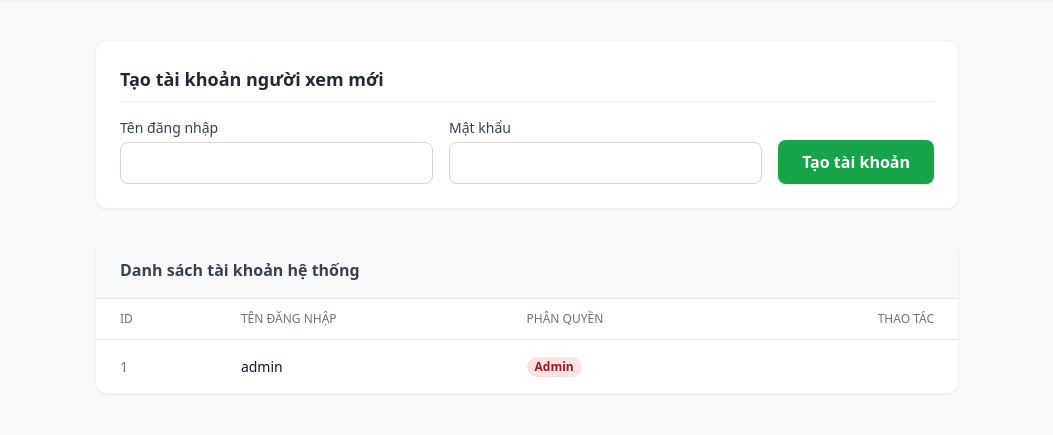
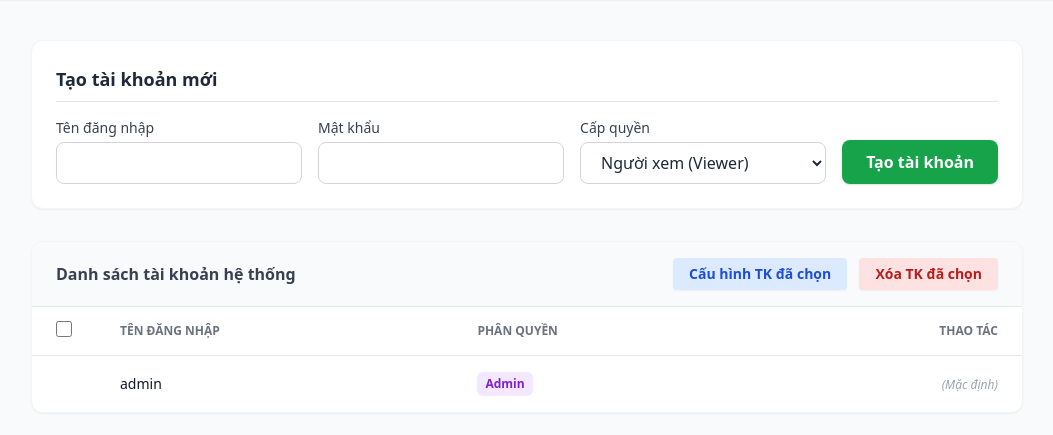
Before and after one commit to DoanVan-arch/Bactien_web, a Flask app: page /manage_users in a window 1280 px wide. Shown: the part 65-500 px from the top of the page, without its empty margins (113-1166 px from the left). Run offline with Flask 3, Linux system fonts and the light colour scheme; a user stored in the database is signed in; data comes from the database, SQL or seed files in the repository; some libraries are stand-ins or nearby versions.

Commit message:
modified:   app.py 	new file:   templates/bulk_edit.html 	modified:   templates/edit_user.html 	modified:   templates/manage_users.html

```diff
--- a/app.py
+++ b/app.py
@@ -39,14 +39,13 @@ def init_cache():
             filepath = os.path.join(app.config['UPLOAD_FOLDER'], filename)
             load_file_to_cache(filename, filepath)
 
-# --- MODEL CƠ SỞ DỮ LIỆU ---
 class User(UserMixin, db.Model):
     id = db.Column(db.Integer, primary_key=True)
     username = db.Column(db.String(150), unique=True, nullable=False)
     password = db.Column(db.String(150), nullable=False)
     role = db.Column(db.String(20), default='viewer')
     is_active = db.Column(db.Boolean, default=True)
-    allowed_ips = db.Column(db.String(255), nullable=True) # Lưu dải IP cấu hình
+    allowed_ips = db.Column(db.String(255), nullable=True)
     column_permissions = db.Column(db.Text, nullable=True)
 
 @login_manager.user_loader
@@ -71,41 +70,34 @@ def create_admin():
         db.session.commit()
 
 def get_client_ip():
-    """Hàm lấy địa chỉ IP thực tế của máy trạm (Hỗ trợ cả môi trường Proxy mạng)"""
     client_ip = request.headers.get('X-Forwarded-For', request.remote_addr)
     if client_ip:
         client_ip = client_ip.split(',')[0].strip()
     return client_ip
 
-# --- LOGIC ĐĂNG NHẬP KIỂM TRA IP CHẶT CHẼ ---
 @app.route('/login', methods=['GET', 'POST'])
 def login():
     client_ip = get_client_ip()
-
     if request.method == 'POST':
         username = request.form.get('username')
         password = request.form.get('password')
         user = User.query.filter_by(username=username).first()
 
         if user and check_password_hash(user.password, password):
-            # 1. Kiểm tra tài khoản khóa
             if not user.is_active:
-                flash('Tài khoản của bạn hiện đang bị khóa.')
+                flash('Tài khoản của đồng chí hiện đang bị khóa.')
                 return render_template('login.html', client_ip=client_ip)
 
-            # 2. Kiểm tra dải IP mạng kiểm soát (Không áp chặn IP với tài khoản admin gốc để tránh tự khóa)
             if user.allowed_ips and user.role != 'admin':
                 allowed_ranges = [ip.strip() for ip in user.allowed_ips.split(',') if ip.strip()]
-                # Kiểm tra IP máy trạm có bắt đầu bằng dải mạng nào trong whitelist không
                 if allowed_ranges and not any(client_ip.startswith(r) for r in allowed_ranges):
-                    flash(f'⚠️ TRUY CẬP BỊ TỪ CHỐI: IP máy trạm ({client_ip}) chưa được cấp phép đăng nhập tài khoản này. Vui lòng sao chép IP phía dưới gửi cho Admin để phê duyệt dải mạng ngoài.')
+                    flash(f'⚠️ TRUY CẬP BỊ TỪ CHỐI: IP máy trạm ({client_ip}) chưa được cấp phép. Vui lòng liên hệ Admin.')
                     return render_template('login.html', client_ip=client_ip)
 
             login_user(user)
             return redirect(url_for('search'))
 
         flash('Sai tên đăng nhập hoặc mật khẩu.')
-
     return render_template('login.html', client_ip=client_ip)
 
 @app.route('/logout')
@@ -121,11 +113,12 @@ def manage_users():
     if request.method == 'POST':
         username = request.form.get('username')
         password = request.form.get('password')
+        role = request.form.get('role', 'viewer')
         if User.query.filter_by(username=username).first():
             flash('Tên đăng nhập đã tồn tại.')
         else:
             hashed_password = generate_password_hash(password, method='pbkdf2:sha256')
-            new_user = User(username=username, password=hashed_password, role='viewer')
+            new_user = User(username=username, password=hashed_password, role=role)
             db.session.add(new_user)
             db.session.commit()
             flash('Tạo tài khoản thành công!')
@@ -138,7 +131,9 @@ def manage_users():
 @admin_required
 def edit_user(user_id):
     user = User.query.get_or_404(user_id)
-    if user.role == 'admin': return redirect(url_for('manage_users'))
+    if user.username == 'admin':
+        flash('Không thể thay đổi cấu hình của tài khoản Admin gốc.')
+        return redirect(url_for('manage_users'))
     if request.method == 'POST':
         user.is_active = 'is_active' in request.form
         user.allowed_ips = request.form.get('allowed_ips')
@@ -165,9 +160,90 @@ def edit_user(user_id):
 @admin_required
 def delete_user(user_id):
     user = User.query.get_or_404(user_id)
-    if user.role != 'admin':
+    if user.username == 'admin':
+        flash('Không thể xóa tài khoản Admin gốc (root).')
+    elif user.id == current_user.id:
+        flash('Đồng chí không thể tự xóa chính tài khoản của mình.')
+    else:
         db.session.delete(user)
         db.session.commit()
+        flash('Đã xóa tài khoản thành công.')
+    return redirect(url_for('manage_users'))
+
+# =========================================================
+# ROUTE MỚI: XỬ LÝ THAO TÁC HÀNG LOẠT (BULK ACTIONS)
+# =========================================================
+@app.route('/bulk_action', methods=['POST'])
+@login_required
+@admin_required
+def bulk_action():
+    user_ids = request.form.getlist('user_ids')
+    action = request.form.get('action')
+
+    if not user_ids:
+        flash('Vui lòng chọn ít nhất một tài khoản để thao tác.')
+        return redirect(url_for('manage_users'))
+
+    users_to_process = User.query.filter(User.id.in_(user_ids)).all()
+
+    # THAO TÁC 1: XÓA HÀNG LOẠT
+    if action == 'delete':
+        deleted_count = 0
+        for u in users_to_process:
+            if u.username == 'admin' or u.id == current_user.id:
+                continue # Bỏ qua Admin gốc và bản thân
+            db.session.delete(u)
+            deleted_count += 1
+        db.session.commit()
+        flash(f'Đã xóa {deleted_count} tài khoản thành công.')
+        return redirect(url_for('manage_users'))
+
+    # THAO TÁC 2: CHUYỂN HƯỚNG SANG TRANG CẤU HÌNH HÀNG LOẠT
+    elif action == 'edit':
+        # Loại bỏ admin gốc khỏi danh sách cấu hình hàng loạt
+        users_to_edit = [u for u in users_to_process if u.username != 'admin']
+        if not users_to_edit:
+            flash('Các tài khoản được chọn không hợp lệ để cấu hình.')
+            return redirect(url_for('manage_users'))
+
+        file_metadata = {}
+        for fname, f_data in DATA_CACHE.items():
+            file_metadata[fname] = {}
+            for sname, df in f_data.items(): file_metadata[fname][sname] = df.columns.tolist()
+
+        return render_template('bulk_edit.html', users=users_to_edit, file_metadata=file_metadata)
+
+    return redirect(url_for('manage_users'))
+
+@app.route('/save_bulk_edit', methods=['POST'])
+@login_required
+@admin_required
+def save_bulk_edit():
+    user_ids = request.form.getlist('user_ids')
+    if not user_ids:
+        return redirect(url_for('manage_users'))
+
+    users = User.query.filter(User.id.in_(user_ids)).all()
+
+    is_active = 'is_active' in request.form
+    allowed_ips = request.form.get('allowed_ips')
+    enable_perms = request.form.get('enable_permissions')
+
+    perms = request.form.get('column_permissions') if enable_perms == 'yes' else None
+    new_password = request.form.get('password')
+
+    for u in users:
+        if u.username == 'admin':
+            continue # Bảo vệ an toàn tuyệt đối
+
+        u.is_active = is_active
+        u.allowed_ips = allowed_ips
+        u.column_permissions = perms
+        if new_password:
+            u.password = generate_password_hash(new_password, method='pbkdf2:sha256')
+
+    db.session.commit()
+    flash(f'Cập nhật cấu hình hàng loạt cho {len(users)} tài khoản thành công!')
     return redirect(url_for('manage_users'))
 
 @app.route('/upload', methods=['GET', 'POST'])
--- a/templates/manage_users.html
+++ b/templates/manage_users.html
@@ -21,7 +21,7 @@
         </div>
     </nav>
 
-    <div class="max-w-4xl mx-auto mt-10 px-4">
+    <div class="max-w-5xl mx-auto mt-10 px-4">
         {% with messages = get_flashed_messages() %}
             {% if messages %}
                 <div class="bg-blue-50 border-l-4 border-blue-400 text-blue-700 p-4 mb-6 rounded">
@@ -32,8 +32,9 @@
             {% endif %}
         {% endwith %}
 
+        <!-- Form tạo tài khoản -->
         <div class="bg-white p-6 rounded-xl shadow-sm border border-gray-100 mb-8">
-            <h3 class="text-lg font-bold mb-4 border-b pb-2">Tạo tài khoản người xem mới</h3>
+            <h3 class="text-lg font-bold mb-4 border-b pb-2">Tạo tài khoản mới</h3>
             <form method="POST" class="flex flex-col md:flex-row gap-4 items-end">
                 <div class="flex-1 w-full">
                     <label class="block text-sm font-medium text-gray-700 mb-1">Tên đăng nhập</label>
@@ -43,46 +44,80 @@
                     <label class="block text-sm font-medium text-gray-700 mb-1">Mật khẩu</label>
                     <input type="password" name="password" required class="w-full px-4 py-2 border border-gray-300 rounded-lg focus:ring-2 focus:ring-blue-500 outline-none">
                 </div>
+                <div class="flex-1 w-full md:w-1/4">
+                    <label class="block text-sm font-medium text-gray-700 mb-1">Cấp quyền</label>
+                    <select name="role" class="w-full px-4 py-2 border border-gray-300 rounded-lg focus:ring-2 focus:ring-blue-500 outline-none bg-white">
+                        <option value="viewer">Người xem (Viewer)</option>
+                        <option value="admin">Quản trị viên (Admin)</option>
+                    </select>
+                </div>
                 <button type="submit" class="w-full md:w-auto px-6 py-2.5 bg-green-600 hover:bg-green-700 text-white font-semibold rounded-lg shadow transition">
                     Tạo tài khoản
                 </button>
             </form>
         </div>
 
-        <div class="bg-white rounded-xl shadow-sm border border-gray-100 overflow-hidden">
-            <div class="bg-gray-50 px-6 py-4 border-b border-gray-200">
+        <!-- DANH SÁCH TÀI KHOẢN (BỌC TRONG FORM ĐỂ XỬ LÝ HÀNG LOẠT) -->
+        <div class="bg-white rounded-xl shadow-sm border border-gray-100 overflow-hidden mb-10">
+            <form method="POST" action="{{ url_for('bulk_action') }}" id="bulkForm">
+                <div class="bg-gray-50 px-6 py-4 border-b border-gray-200 flex items-center justify-between">
                     <h3 class="font-semibold text-gray-700">Danh sách tài khoản hệ thống</h3>
+
+                    <!-- CÁC NÚT THAO TÁC HÀNG LOẠT -->
+                    <div class="space-x-2">
+                        <button type="submit" name="action" value="edit" class="px-4 py-1.5 text-sm bg-blue-100 text-blue-700 hover:bg-blue-200 font-bold rounded shadow-sm transition">
+                            Cấu hình TK đã chọn
+                        </button>
+                        <button type="submit" name="action" value="delete" onclick="return confirm('CẢNH BÁO: Bạn có chắc chắn muốn xóa vĩnh viễn tất cả các tài khoản đã chọn?')" class="px-4 py-1.5 text-sm bg-red-100 text-red-700 hover:bg-red-200 font-bold rounded shadow-sm transition">
+                            Xóa TK đã chọn
+                        </button>
                     </div>
+                </div>
+
+                <div class="overflow-x-auto">
                     <table class="min-w-full divide-y divide-gray-200">
                         <thead class="bg-white">
                             <tr>
-                        <th class="px-6 py-3 text-left text-xs font-medium text-gray-500 uppercase">ID</th>
-                        <th class="px-6 py-3 text-left text-xs font-medium text-gray-500 uppercase">Tên đăng nhập</th>
-                        <th class="px-6 py-3 text-left text-xs font-medium text-gray-500 uppercase">Phân quyền</th>
-                        <th class="px-6 py-3 text-right text-xs font-medium text-gray-500 uppercase">Thao tác</th>
+                                <!-- NÚT CHỌN TẤT CẢ -->
+                                <th class="px-6 py-3 text-left w-10">
+                                    <input type="checkbox" id="selectAll" class="w-4 h-4 text-blue-600 rounded border-gray-300 focus:ring-blue-500 cursor-pointer">
+                                </th>
+                                <th class="px-6 py-3 text-left text-xs font-bold text-gray-500 uppercase">Tên đăng nhập</th>
+                                <th class="px-6 py-3 text-left text-xs font-bold text-gray-500 uppercase">Phân quyền</th>
+                                <th class="px-6 py-3 text-right text-xs font-bold text-gray-500 uppercase">Thao tác</th>
                             </tr>
                         </thead>
                         <tbody class="divide-y divide-gray-200">
                             {% for user in users %}
-                    <tr class="hover:bg-gray-50">
-                        <td class="px-6 py-4 whitespace-nowrap text-sm text-gray-500">{{ user.id }}</td>
+                            <tr class="hover:bg-gray-50 transition-colors">
+                                <!-- CHECKBOX TỪNG NGƯỜI (Ẩn với Admin gốc) -->
+                                <td class="px-6 py-4">
+                                    {% if user.username != 'admin' %}
+                                    <input type="checkbox" name="user_ids" value="{{ user.id }}" class="user-checkbox w-4 h-4 text-blue-600 rounded border-gray-300 focus:ring-blue-500 cursor-pointer">
+                                    {% endif %}
+                                </td>
                                 <td class="px-6 py-4 whitespace-nowrap text-sm font-medium text-gray-900">
                                     {{ user.username }}
                                     {% if not user.is_active %}
-                                <span class="ml-2 px-2 inline-flex text-xs leading-5 font-semibold rounded-full bg-gray-100 text-gray-500">Đã khóa</span>
+                                        <span class="ml-2 px-2 py-0.5 inline-flex text-xs leading-5 font-semibold rounded-md bg-red-100 text-red-600">Đã khóa</span>
                                     {% endif %}
                                 </td>
                                 <td class="px-6 py-4 whitespace-nowrap text-sm text-gray-500">
                                     {% if user.role == 'admin' %}
-                                <span class="px-2 inline-flex text-xs leading-5 font-semibold rounded-full bg-red-100 text-red-800">Admin</span>
+                                        <span class="px-2 py-0.5 inline-flex text-xs leading-5 font-bold rounded-md bg-purple-100 text-purple-700">Admin</span>
                                     {% else %}
-                                <span class="px-2 inline-flex text-xs leading-5 font-semibold rounded-full bg-green-100 text-green-800">Người xem</span>
+                                        <span class="px-2 py-0.5 inline-flex text-xs leading-5 font-semibold rounded-md bg-blue-100 text-blue-700">Người xem</span>
                                     {% endif %}
                                 </td>
-                        <td class="px-6 py-4 whitespace-nowrap text-right text-sm font-medium">
-                            {% if user.role != 'admin' %}
-                            <a href="{{ url_for('edit_user', user_id=user.id) }}" class="text-blue-600 hover:text-blue-900 mr-4">Cấu hình</a>
-                            <a href="{{ url_for('delete_user', user_id=user.id) }}" onclick="return confirm('Bạn có chắc muốn xóa tài khoản này?')" class="text-red-600 hover:text-red-900">Xóa</a>
+                                <td class="px-6 py-4 whitespace-nowrap text-right text-sm font-medium space-x-3">
+                                    {% if user.username != 'admin' %}
+                                        <a href="{{ url_for('edit_user', user_id=user.id) }}" class="text-blue-600 hover:text-blue-900">Cấu hình</a>
+                                    {% else %}
+                                        <span class="text-gray-400 italic text-xs">(Mặc định)</span>
+                                    {% endif %}
+
+                                    {% if user.username != 'admin' and user.id != current_user.id %}
+                                        <a href="{{ url_for('delete_user', user_id=user.id) }}" onclick="return confirm('Đồng chí có chắc muốn xóa vĩnh viễn tài khoản này?')" class="text-red-600 hover:text-red-900">Xóa</a>
                                     {% endif %}
                                 </td>
                             </tr>
@@ -90,6 +125,18 @@
                         </tbody>
                     </table>
                 </div>
+            </form>
         </div>
+    </div>
+
+    <!-- Script xử lý nút Chọn tất cả -->
+    <script>
+        document.getElementById('selectAll').addEventListener('change', function() {
+            const checkboxes = document.querySelectorAll('.user-checkbox');
+            checkboxes.forEach(cb => {
+                cb.checked = this.checked;
+            });
+        });
+    </script>
 </body>
 </html>
```
Also changed, not shown: templates/bulk_edit.html (added, +226 -0 lines), templates/edit_user.html (+9 -3 lines). Lines whose indentation alone changed are shown as unchanged.
